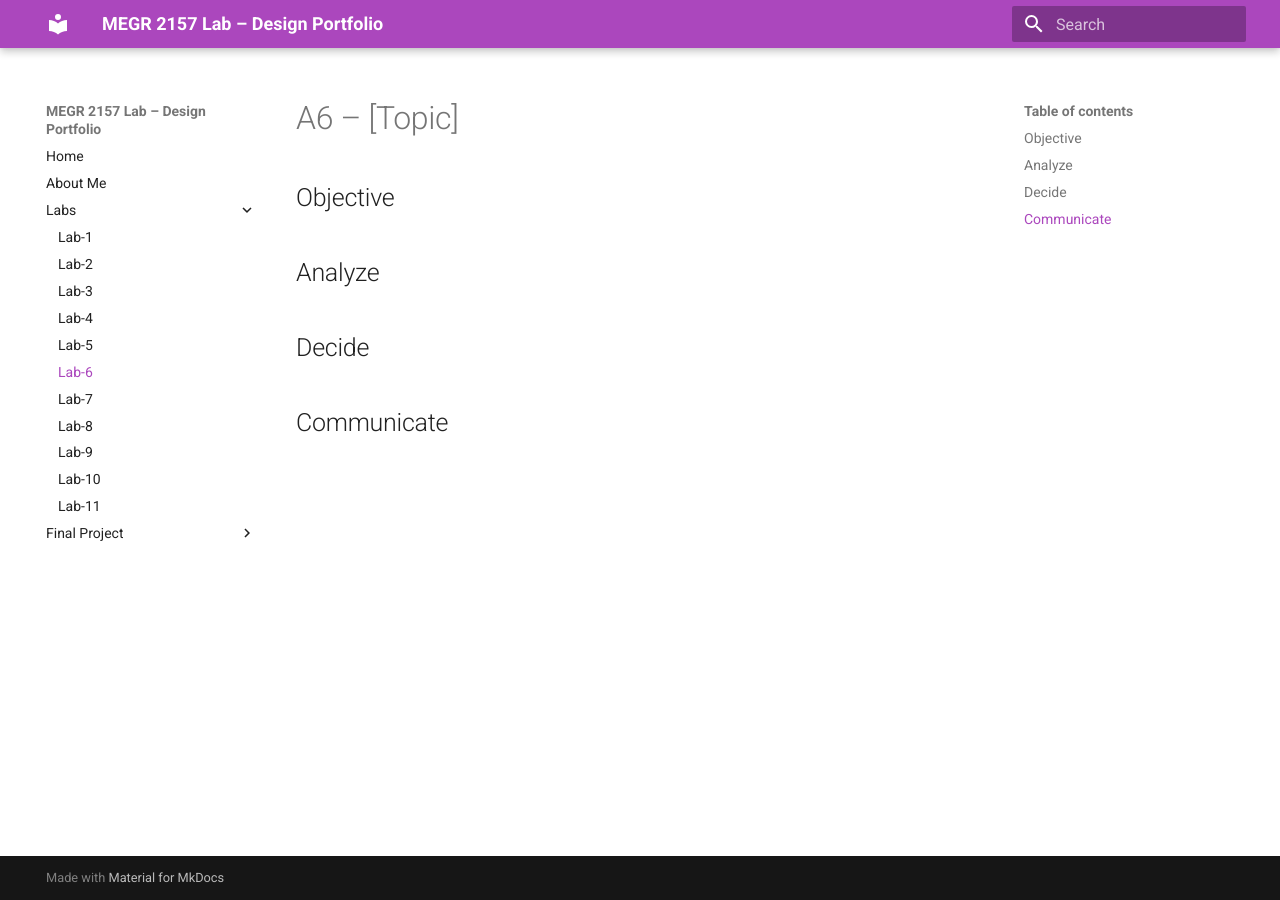
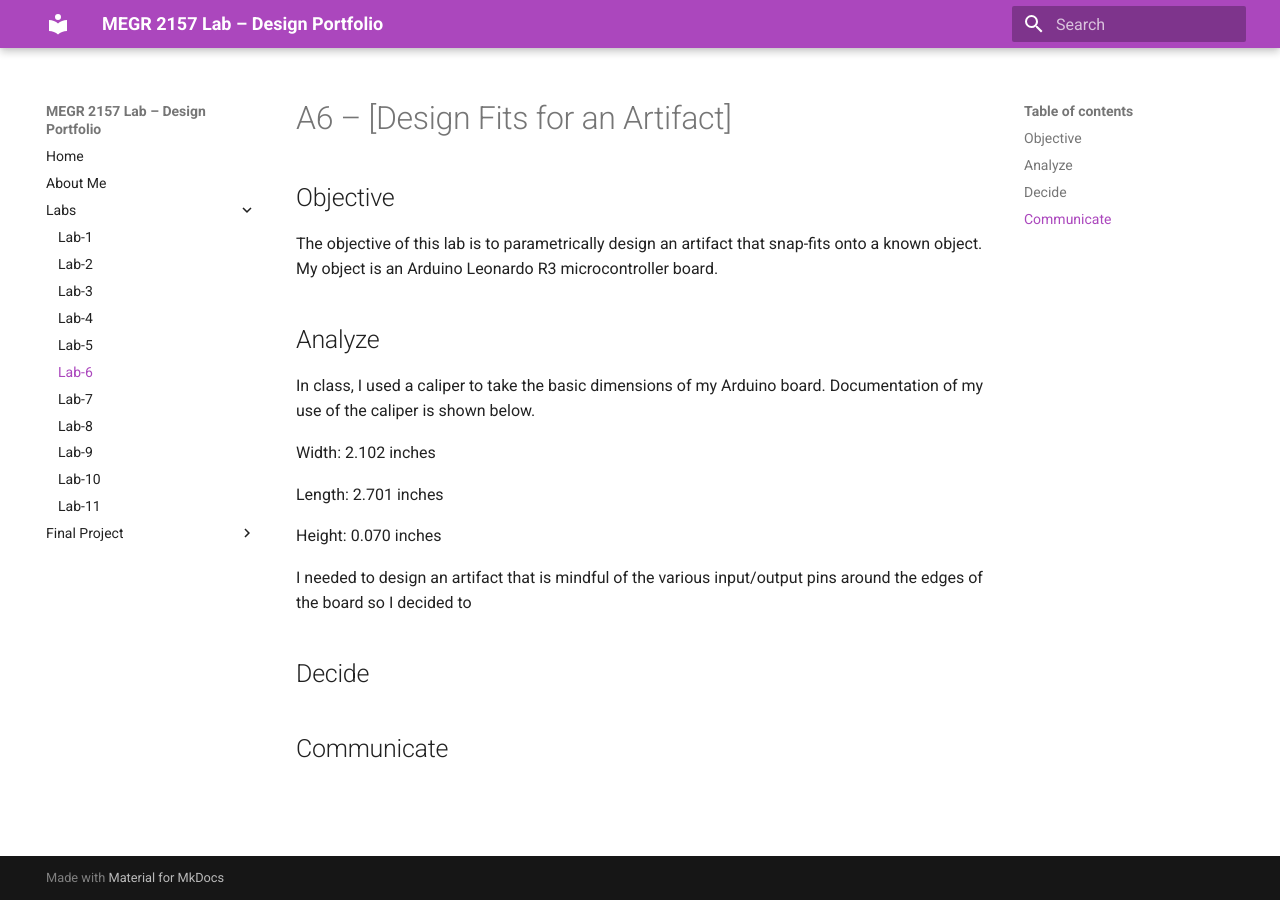
Before and after one commit to eshanthaker05/eshan-thaker-lab-portfolio, an MkDocs documentation site: the page built from docs/Labs/L06/index.md, in a window 1280 px wide. Built offline with MkDocs 1.6.1 and Material for MkDocs 9.7.7, drawn with Linux system fonts in a browser that asks for light colours.

Commit message:
Update index.md

```diff
--- a/docs/Labs/L06/index.md
+++ b/docs/Labs/L06/index.md
@@ -1,10 +1,20 @@
-# A6 – [Topic]
+# A6 – [Design Fits for an Artifact]
 
 ## Objective
 
+The objective of this lab is to parametrically design an artifact that snap-fits onto a known object. My object is an Arduino Leonardo R3 microcontroller board.
 
 ## Analyze
 
+In class, I used a caliper to take the basic dimensions of my Arduino board. Documentation of my use of the caliper is shown below.
+
+Width: 2.102 inches
+
+Length: 2.701 inches
+
+Height: 0.070 inches
+
+I needed to design an artifact that is mindful of the various input/output pins around the edges of the board so I decided to
 
 ## Decide
 
```
